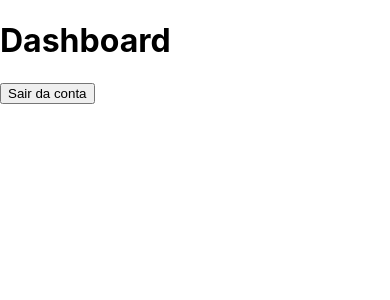
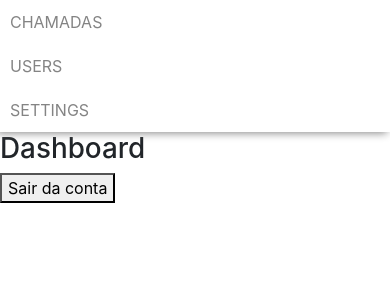
Before and after one commit to Nataliapine/Call-System, a React (Create React App) app: page /dashboard in a window 390 px wide. Shown: the top 300 px of the page. Built offline with nearby package versions, Linux system fonts and the light colour scheme; no server answers; sample sign-in values are in the browser's storage.

Commit message:
added component Header

```diff
--- a/package.json
+++ b/package.json
@@ -6,12 +6,15 @@
     "@testing-library/jest-dom": "^5.15.0",
     "@testing-library/react": "^11.2.7",
     "@testing-library/user-event": "^12.8.3",
+    "bootstrap": "^5.1.3",
     "firebase": "^8.10.0",
     "node-sass": "^6.0.1",
     "react": "^17.0.2",
     "react-dom": "^17.0.2",
+    "react-icons": "^4.3.1",
     "react-router-dom": "^4.2.2",
     "react-scripts": "4.0.3",
+    "react-toastify": "^8.1.0",
     "web-vitals": "^1.1.2"
   },
   "scripts": {
--- a/src/App.js
+++ b/src/App.js
@@ -1,14 +1,19 @@
+import "react-toastify/dist/ReactToastify.css";
 import { BrowserRouter } from "react-router-dom";
+import AuthProvider from "./contexts/auth";
 import Routes from './routes';
-import AuthProvider from "./contexts/auth";
+import { ToastContainer } from "react-toastify";
 
 function App() {
   return(
-    <AuthProvider>
-      <BrowserRouter>
-        <Routes />
-      </BrowserRouter>
-    </AuthProvider>
+      <AuthProvider>
+        <BrowserRouter>
+        <>
+            <ToastContainer autoClose={3000} />
+            <Routes />
+        </>
+        </BrowserRouter>
+      </AuthProvider>
   );
 }
 export default App;
--- /dev/null
+++ b/src/components/Header/header.scss
@@ -0,0 +1,82 @@
+$sm-screen-size: 767px;
+
+.sidebar {
+    margin: 0;
+    padding: 0%;
+    width: 150px;
+    height: 100%;
+    position: fixed;
+    overflow: auto;
+    background:#fff;
+    filter:drop-shadow(-3px 1px 4px #848484);
+
+    img {
+        margin: 0 auto;
+        max-width: 100%;
+        width: 90px;
+        height: 90px;
+        border-radius: 50%;
+        display: block;
+        margin-top: 30px;
+        -webkit-filter: drop-shadow(-3px 1px 4px #848484);
+        filter:drop-shadow(-3px 1px 4px #848484);
+    }
+    a {
+        color:#848484 ;
+        display: block;
+        text-decoration: none;
+        padding-top: 30px;
+        display: flex;
+        flex-direction: row;
+        align-items: center;
+        text-transform: uppercase;
+        transition: ease-in-out .4s;
+
+        a:hover {
+            background: #0000A3;
+            color:#EDEDF8;
+        }
+
+        svg {
+            margin-right: 8px;
+            margin-left: 8px;
+        }
+    }
+}
+
+@media only screen and (max-width: 700px) {
+    .sidebar {
+        width: 100%;
+        height: auto;
+        position: relative;
+
+        img{
+            display: none;
+        }
+        a {
+            float: left;
+            padding: 10px;
+
+            svg {
+                display: none;
+            }
+        }
+
+    }
+
+}
+
+@media only screen and (max-width: 400px) {
+    .sidebar {
+        a {
+            text-align: center;
+            float: none;
+
+            svg {
+                display: none;
+            }
+        }
+
+    }
+
+}
--- /dev/null
+++ b/src/components/Header/index.js
@@ -0,0 +1,35 @@
+import { useContext } from 'react';
+import './header.scss';
+import { AuthContext } from '../../contexts/auth';
+import avatar from '../../assets/profile-empty.png';
+
+
+import { Link } from 'react-router-dom';
+import { FiHome, FiUser, FiSettings } from "react-icons/fi";
+
+export default function Header() {
+
+    const {user} = useContext(AuthContext);
+    return(
+        <div className="sidebar">
+
+            <div>
+                <img src={user.avataurl === null ? avatar : user.avataurl} alt="profile" />
+            </div>
+
+            <Link to="/dashboard">
+                <FiHome />
+                Chamadas
+            </Link>
+            <Link to="/dashboard">
+                <FiUser />
+                Users
+            </Link>
+            <Link to="/dashboard">
+                <FiSettings />
+                Settings
+            </Link>
+
+        </div>
+    )
+}
--- a/src/contexts/auth.js
+++ b/src/contexts/auth.js
@@ -1,5 +1,6 @@
 import { useState, useEffect, createContext } from "react";
 import firebase  from "../services/firebaseConnection";
+import { toast } from "react-toastify";
 
 export const AuthContext = createContext({});
 
@@ -24,7 +25,7 @@ useEffect(() => {
     async function signIn(email, password) {
         setLoadingAuth(true);
         await firebase.auth().signInWithEmailAndPassword(email, password)
-        .then( async(value)=> {
+        .then(async (value)=> {
             let uid = value.user.uid;
 
             const userProfile = await firebase.firestore().collection('users')
@@ -40,10 +41,13 @@ useEffect(() => {
             setUser(data);
             storageUser(data);
             setLoadingAuth(false);
+            toast.success('Welcome Back!')
         })
         .catch((error)=> {
             console.log(error);
+            toast.error('Oops! Something went wrong, please try later!');
             setLoadingAuth(false);
+
         })
     }
 
@@ -70,11 +74,14 @@ useEffect(() => {
                 setUser(data);
                 storageUser(data);
                 setLoadingAuth(false);
+                toast.success('Welcome to the App')
             })
         })
         .catch((error)=> {
             console.log(error);
+            toast.error('Oops! Something went wrong, please try later!');
             setLoadingAuth(false);
+
         })
     }
 
@@ -90,7 +97,8 @@ useEffect(() => {
 
 
     return(
-        <AuthContext.Provider value={{
+        <AuthContext.Provider
+        value={{
         signed: !!user,
          user,
          loading,
--- a/src/index.js
+++ b/src/index.js
@@ -1,7 +1,9 @@
 import React from 'react';
 import ReactDOM from 'react-dom';
+import 'bootstrap/dist/css/bootstrap.css';
 import './index.css';
 import App from './App';
+
 
 ReactDOM.render(
   <React.StrictMode>
--- a/src/pages/Dashboard/index.js
+++ b/src/pages/Dashboard/index.js
@@ -1,11 +1,14 @@
 import { useContext } from "react";
 import { AuthContext } from "../../contexts/auth";
+
+import Header from '../../components/Header';
 
 export default function Dashboard() {
 const {signOut} = useContext(AuthContext)
 
     return(
         <div>
+            <Header />
             <h1>Dashboard</h1>
             <button onClick={ () => signOut()}>Sair da conta</button>
         </div>
```
Also changed, not shown: 1 other file (tests, documents, lock files or other folders).
